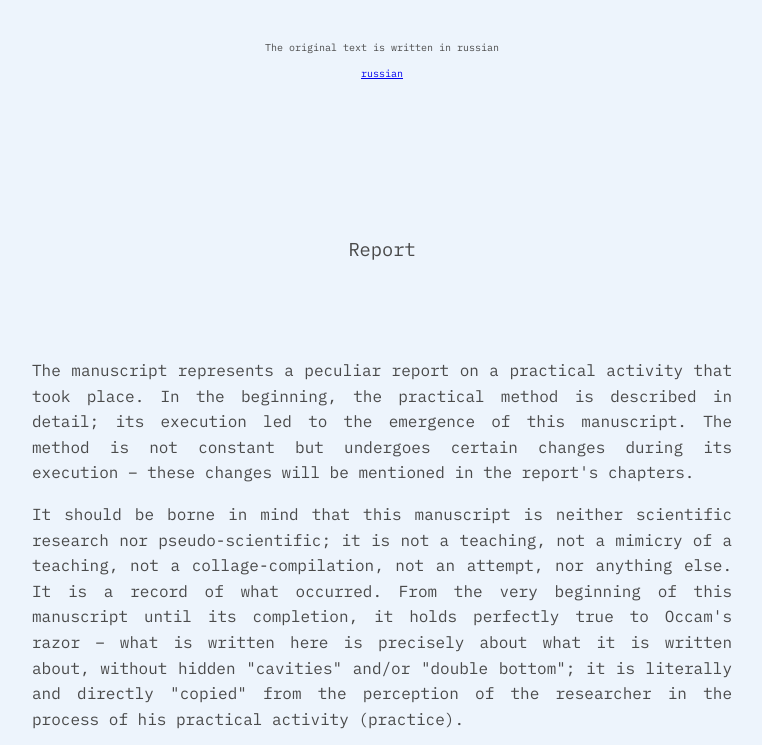
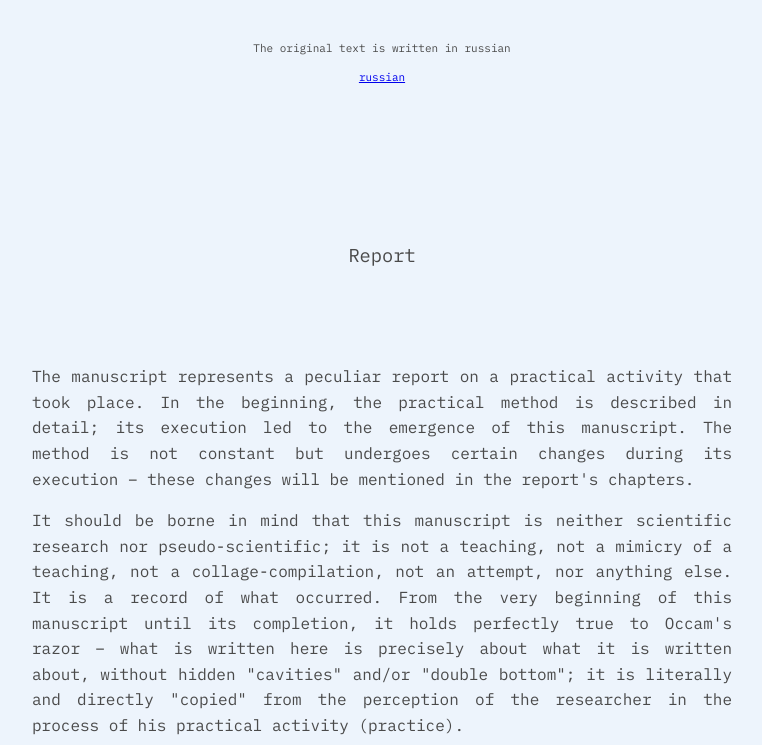
Before and after one commit to practice-report/report_eng, a plain HTML site: page index.html in a window 1280 px wide. Shown: the top 745 px of the page, without its empty margins (258-1020 px from the left). Drawn offline with Linux system fonts and the light colour scheme.

Commit message:
index.html

```diff
--- a/index.html
+++ b/index.html
@@ -38,9 +38,9 @@
     </style>
 </head>
 <body>
-    <p style="text-align: center !important; margin-bottom: 1em; font-size: 10px !important;">The original text is written in russian</p>
+    <p style="text-align: center !important; margin-bottom: 1em; font-size: 11px !important;">The original text is written in russian</p>
 
-    <div class="center" style="margin-bottom: 2em; font-size: 10px !important;">
+    <div class="center" style="margin-bottom: 2em; font-size: 11px !important;">
         <a href="https://practice-report.github.io/report/">russian</a>
     </div>
 
```
